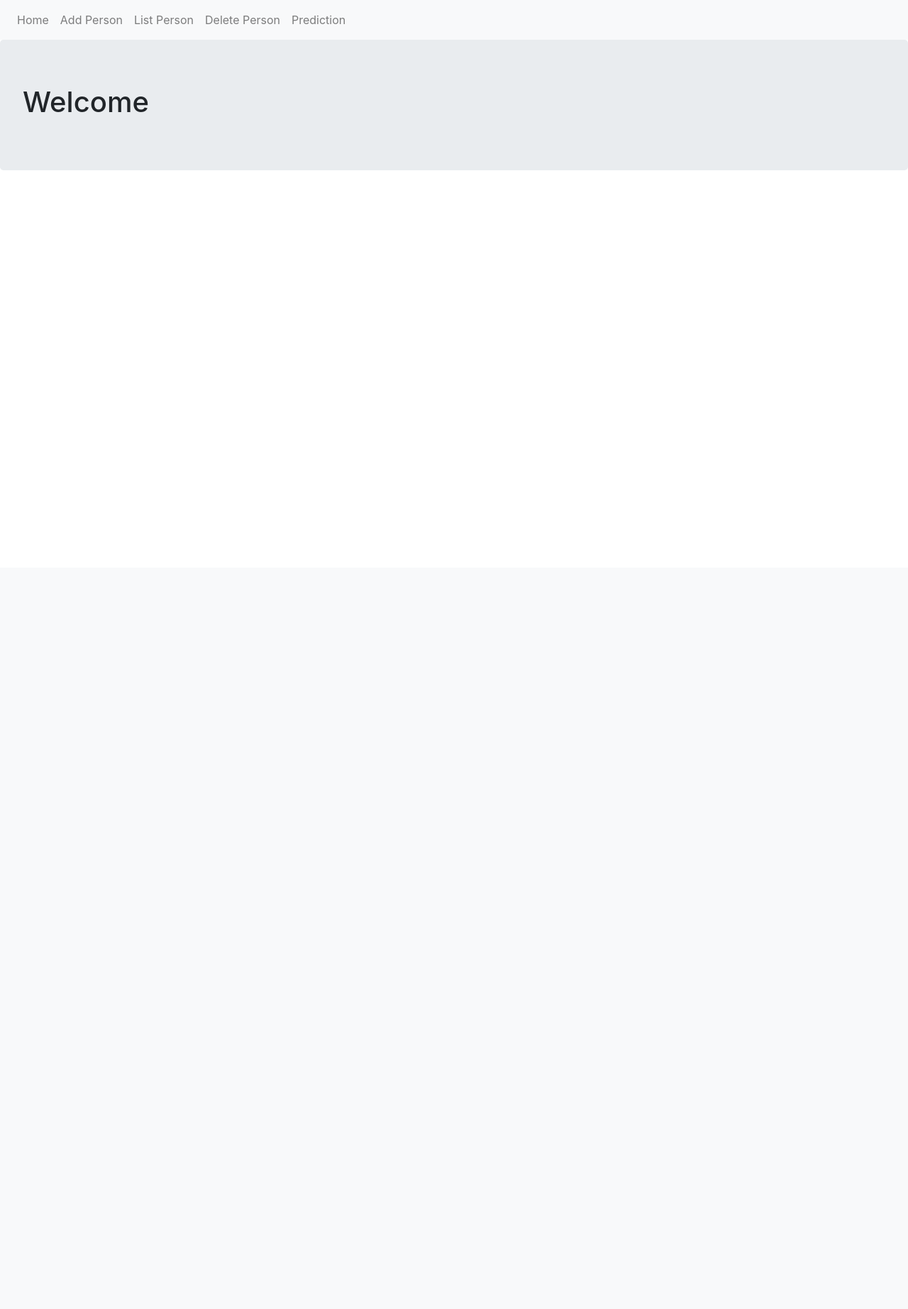
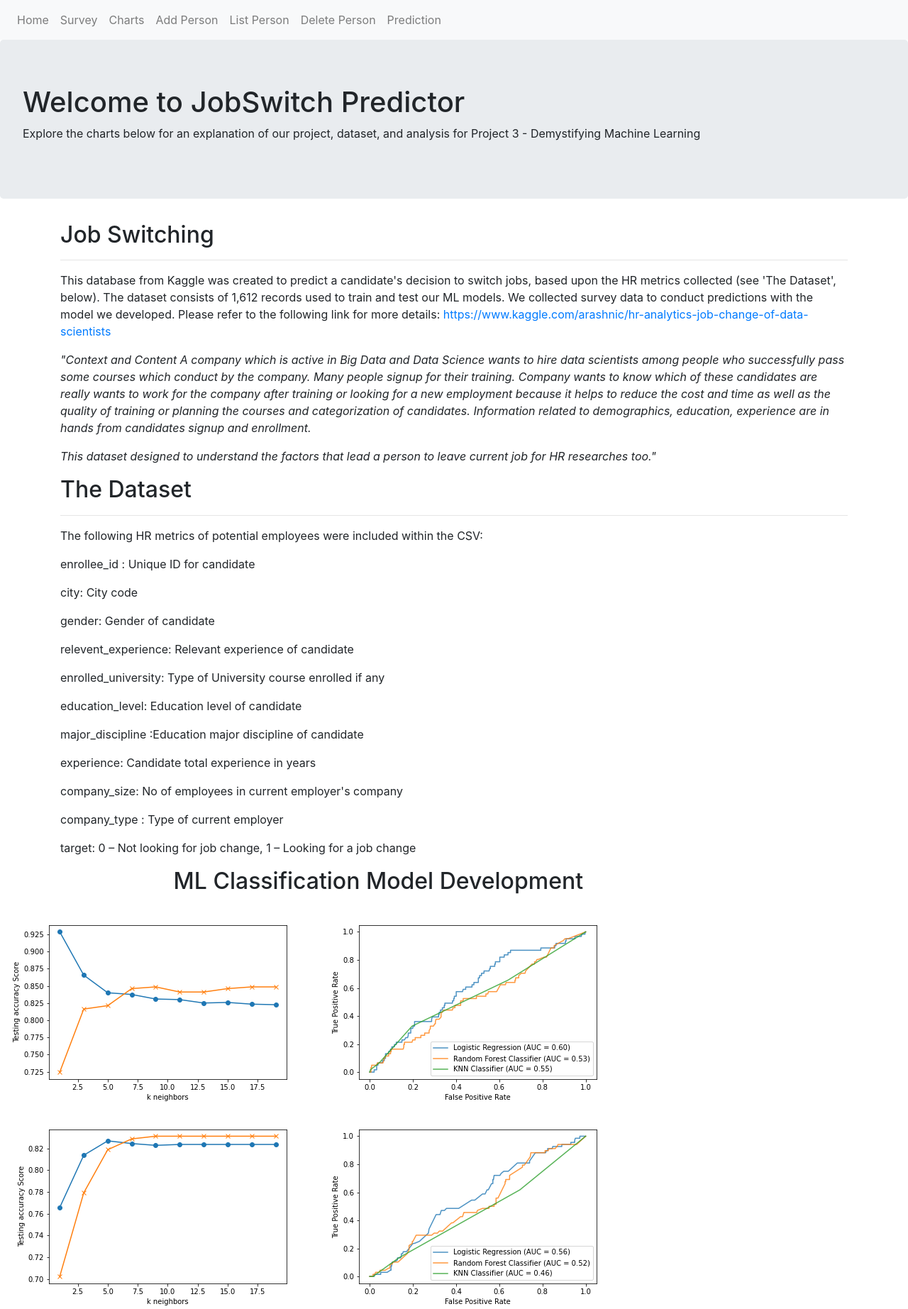
Before and after one commit to jbski/ml_final_project, a Flask app: page / in a window 1280 px wide. Shown: the whole page at 71% size. Before the commit the page ends 240 px from the top, so only its background shows below. Run offline with Flask 2, Linux system fonts and the light colour scheme.

Commit message:
Adding new routes and templates for charts and survey, with accompanying visualizations.

```diff
--- a/app.py
+++ b/app.py
@@ -58,6 +58,14 @@ class Person(db.Model):
 @app.route('/')
 def index():
     return render_template('home.html')
+
+@app.route('/charts')
+def charts():
+    return render_template('charts.html')
+
+@app.route('/survey')
+def survey():
+    return render_template('survey.html')
 
 
 @app.route('/add', methods=['GET','POST'])
--- a/templates/base.html
+++ b/templates/base.html
@@ -23,6 +23,8 @@
     <nav class="navbar navbar-expand-lg navbar-light bg-light">
         <div class="navbar-nav">
             <a class="nav-item nav-link" href="{{url_for('index')}}">Home</a>
+            <a class="nav-item nav-link" href="{{url_for('survey')}}">Survey</a>
+            <a class="nav-item nav-link" href="{{url_for('charts')}}">Charts</a>
             <a class="nav-item nav-link" href="{{url_for('add_person')}}">Add Person</a>
             <a class="nav-item nav-link" href="{{url_for('list_person')}}">List Person</a>
             <a class="nav-item nav-link" href="{{url_for('delete_person')}}">Delete Person</a>
--- a/templates/home.html
+++ b/templates/home.html
@@ -1,8 +1,83 @@
 {% extends "base.html" %}
 {% block content %}
 <div class="jumbotron">
-    <h1>Welcome</h1>
+    <h1>Welcome to JobSwitch Predictor</h1>
+    <p>Explore the charts below for an explanation of our project, dataset, and analysis for Project 3 - Demystifying
+        Machine Learning</p>
 </div>
 
+<div class="container">
+    <h2>Job Switching</h2>
+    <hr>
+    </hr>
 
+    <p>
+        This database from Kaggle was created to predict a candidate's decision to switch jobs, based upon the HR
+        metrics collected (see 'The Dataset', below). The dataset consists of 1,612 records used to train and test our
+        ML models. We collected
+        survey data to conduct predictions with the model we developed. Please refer to the following link for more
+        details:
+        <a
+            href="https://www.kaggle.com/arashnic/hr-analytics-job-change-of-data-scientists">https://www.kaggle.com/arashnic/hr-analytics-job-change-of-data-scientists</a>
+    </p>
+
+    <i>
+        <p>"Context and Content
+            A company which is active in Big Data and Data Science wants to hire data scientists among people who
+            successfully pass some courses which conduct by the company. Many people signup for their training. Company
+            wants to know which of these candidates are really wants to work for the company after training or looking
+            for a
+            new employment because it helps to reduce the cost and time as well as the quality of training or planning
+            the
+            courses and categorization of candidates. Information related to demographics, education, experience are in
+            hands from candidates signup and enrollment.</p>
+
+        <p>This dataset designed to understand the factors that lead a person to leave current job for HR researches
+            too."
+    </i>
+    </p>
+
+
+
+    <h2>The Dataset</h2>
+    <hr>
+    </hr>
+
+    <p> The following HR metrics of potential employees were included within the CSV:</p>
+
+    <p>enrollee_id : Unique ID for candidate</p>
+
+    <p>city: City code</p>
+
+    <p>gender: Gender of candidate</p>
+
+    <p>relevent_experience: Relevant experience of candidate</p>
+
+    <p>enrolled_university: Type of University course enrolled if any</p>
+
+    <p>education_level: Education level of candidate</p>
+
+    <p>major_discipline :Education major discipline of candidate</p>
+
+    <p>experience: Candidate total experience in years</p>
+
+    <p>company_size: No of employees in current employer's company</p>
+
+    <p>company_type : Type of current employer</p>
+
+    <p>target: 0 – Not looking for job change, 1 – Looking for a job change</p>
+
+</div>
+<div class="col-md-10">
+    <div id="figure-area" class="">
+        <h2 class="text-center">ML Classification Model Development</h2>
+
+        <img class="nav-ufo" src="static/images/Rawaf/KNN_eval_1st.png">
+        <img class="nav-ufo" src="static/images/Rawaf/AUC_comparison_1st.png">
+
+
+        <img class="nav-ufo" src="static/images/Rawaf/KNN_eval_2nd.png">
+        <img class="nav-ufo" src="static/images/Rawaf/AUC_comparison_2nd.png">
+    </div>
+</div>
 {% endblock %}
```
Also changed, not shown: templates/charts.html (added, +62 -0 lines), templates/survey.html (added, +49 -0 lines), static/images/Cindy/Cities.PNG (added), static/images/Cindy/Education.PNG (added), static/images/Cindy/Educational Background.PNG (added), static/images/Cindy/Experience.PNG (added), static/images/Cindy/Gender Count.PNG (added), static/images/Cindy/Gender.PNG (added), static/images/Cindy/Location.PNG (added), static/images/Cindy/Major.PNG (added), static/images/Cindy/type.PNG (added), static/images/Rawaf/AUC_comparison_1st.png (added), static/images/Rawaf/AUC_comparison_2nd.png (added), static/images/Rawaf/KNN_eval_1st.png (added), 1 more files.
